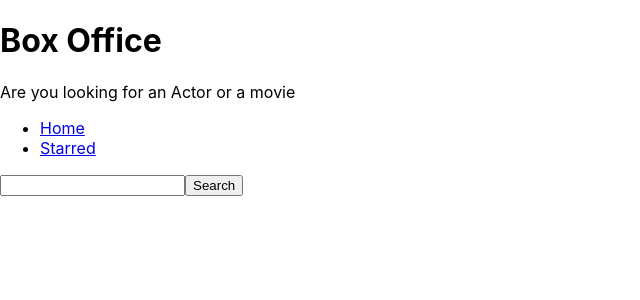
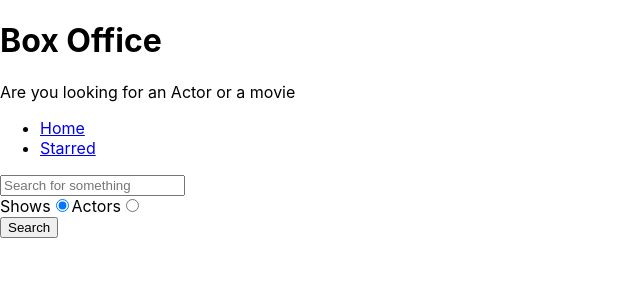
Before and after one commit to kumarlokesh3132/box-office, a React (Create React App) app: page / in a window 1280 px wide. Shown: the top 300 px of the page, without its empty margins (0-640 px from the left). Built offline with nearby package versions, Linux system fonts and the light colour scheme.

Commit message:
added search option for actors

```diff
--- /dev/null
+++ b/src/Misc/config.js
@@ -0,0 +1,6 @@
+const API_URL = 'https://api.tvmaze.com';
+
+export async function getAPI( query ){
+  const response = await fetch(`${API_URL}${query}`).then(r=>r.json());
+  return response;
+}
--- a/src/pages/Home.js
+++ b/src/pages/Home.js
@@ -1,27 +1,68 @@
 /* eslint-disable no-console */
 import React,{useState} from 'react'
 import MainPageLayout from '../Components/MainPageLayout'
+import { getAPI } from '../Misc/config';
 
 const Home = () => {
-  const [input,setInput]=useState('')
+  const [input,setInput]=useState('');
+  const [results,setResults]=useState(null)
+  const [searchOption,setSearchOption]=useState('shows')
+
+  const isShow = searchOption === 'shows';
+
+
   const onInputchange=(ev)=>{
     setInput(ev.target.value)
   }
+
   const onsearch=()=>
   {
-    fetch(`https://api.tvmaze.com/search/shows?q=${input}`).then(r=>r.json())
-    .then(result=>{console.log(result)})
+    getAPI(`/search/${searchOption}?q=${input}`)
+    .then(result=>
+      {setResults(result)
+      })
   }
+
   const onKeyDown = ev =>{
     if(ev.keyCode === 13){
       onsearch();
     }
   };
 
+  const onRadioChange = ev =>{
+    setSearchOption(ev.target.value)
+
+  }
+  console.log(searchOption);
+
+  const renderResults = () =>{
+    if(results && results.length === 0){
+        return <div>No results</div>;
+    }
+    if(results && results.length>0){
+      return results[0].show
+      ?results.map( (item) => <div key={item.show.id}>{item.show.name}</div>)
+      : results.map( (item) => <div key={item.person.id}>{item.person.name}</div>)
+    }
+    return null;
+
+  }
+
   return (
     <MainPageLayout>
-      <input type='text' onChange={onInputchange} onKeyDown={onKeyDown} value={input}  />
+      <input type='text'  placeholder='Search for something' onChange={onInputchange} onKeyDown={onKeyDown} value={input}  />
+      <div>
+        <label htmlFor="show">
+          Shows
+          <input id='show' type='radio' checked={isShow} value="shows" onChange={onRadioChange} />
+        </label>
+        <label htmlFor="actor">
+          Actors
+          <input id='actor' type='radio' checked={!isShow} value="people" onChange={onRadioChange} />
+        </label>
+      </div>
       <button type='button' onClick={onsearch} >Search</button>
+      {renderResults()}
     </MainPageLayout>
   )
 }
```
